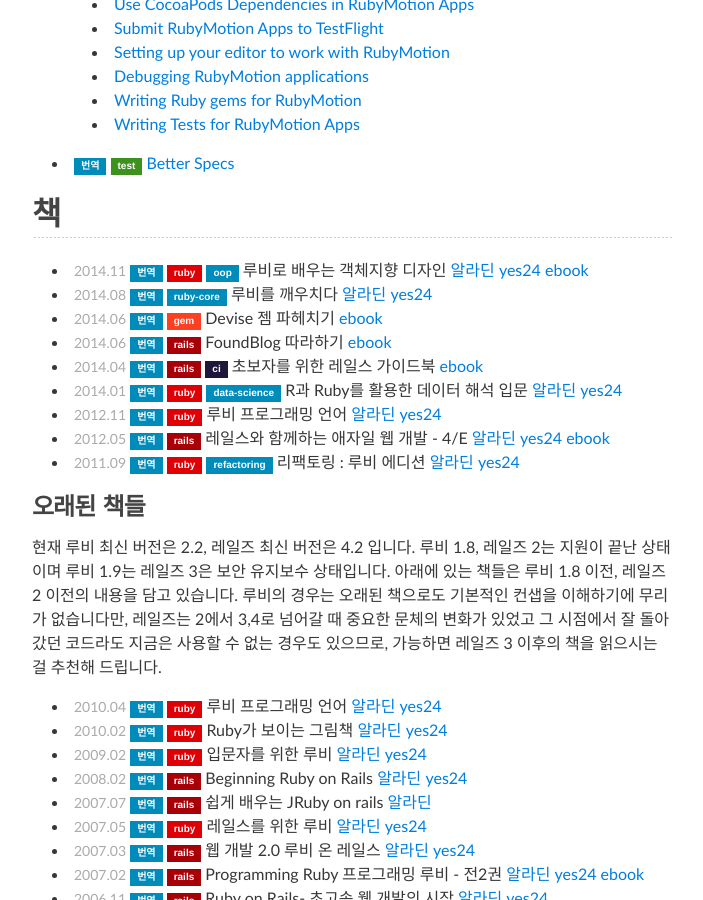
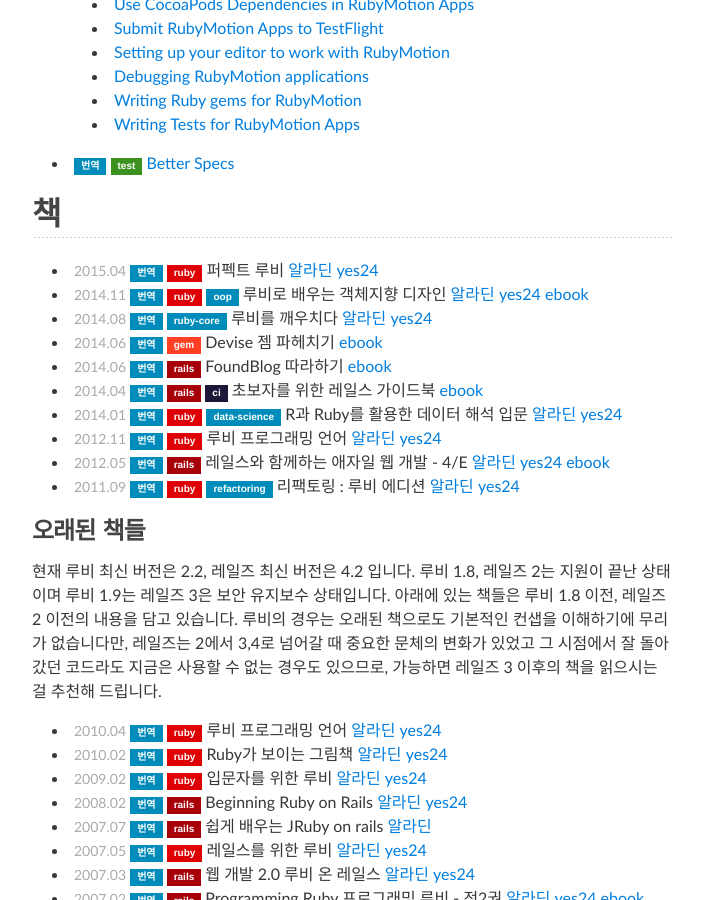
Before and after one commit to rubykr/rubykr.github.io, a Jekyll site: the page built from index.md, in a window 1280 px wide and 900 px high, scrolled down 2329 px. Shown: the whole window, without its empty margins (288-991 px from the left). Built offline with Jekyll 4.4.1, drawn with Linux system fonts in a browser that asks for light colours; comment, search, counter and statistics services are not loaded.

Commit message:
Add perfect ruby book

```diff
--- a/index.md
+++ b/index.md
@@ -99,7 +99,9 @@
 ## [책](#book)
 {: #book}
 
-
+- 퍼펙트 루비
+  [알라딘](http://www.aladin.co.kr/shop/wproduct.aspx?ISBN=6000824735){: .article data-tags="translated ruby" data-date="2015.04"}
+  [yes24](http://www.yes24.com/24/goods/17297612?scode=029)
 - 루비로 배우는 객체지향 디자인
   [알라딘](http://www.aladin.co.kr/shop/wproduct.aspx?ISBN=896626123X){: .article data-tags="translated ruby oop" data-date="2014.11"}
   [yes24](http://www.yes24.com/24/Goods/15254976?Acode=101)
```
